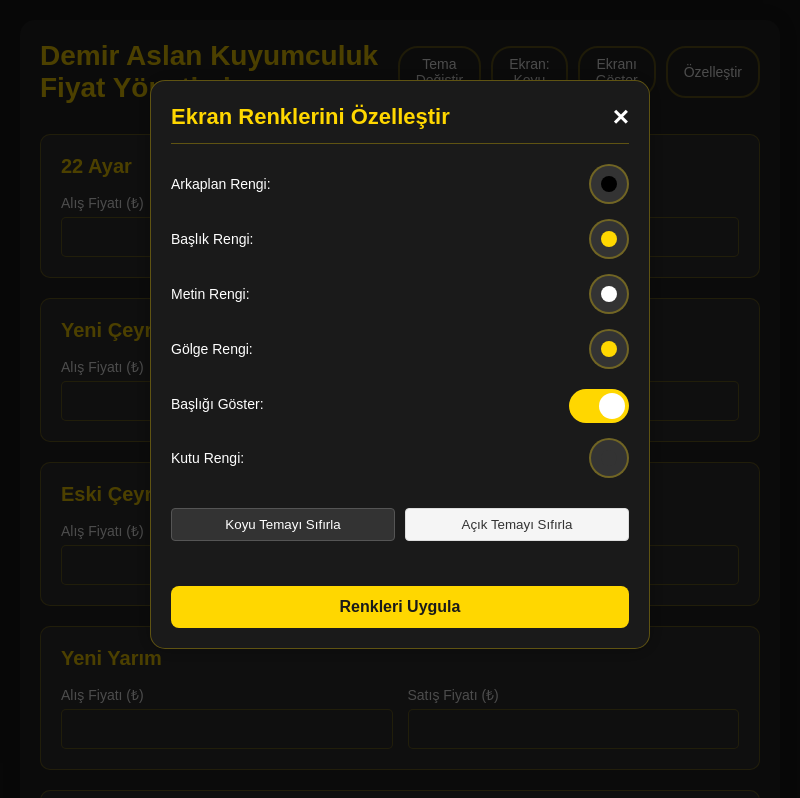
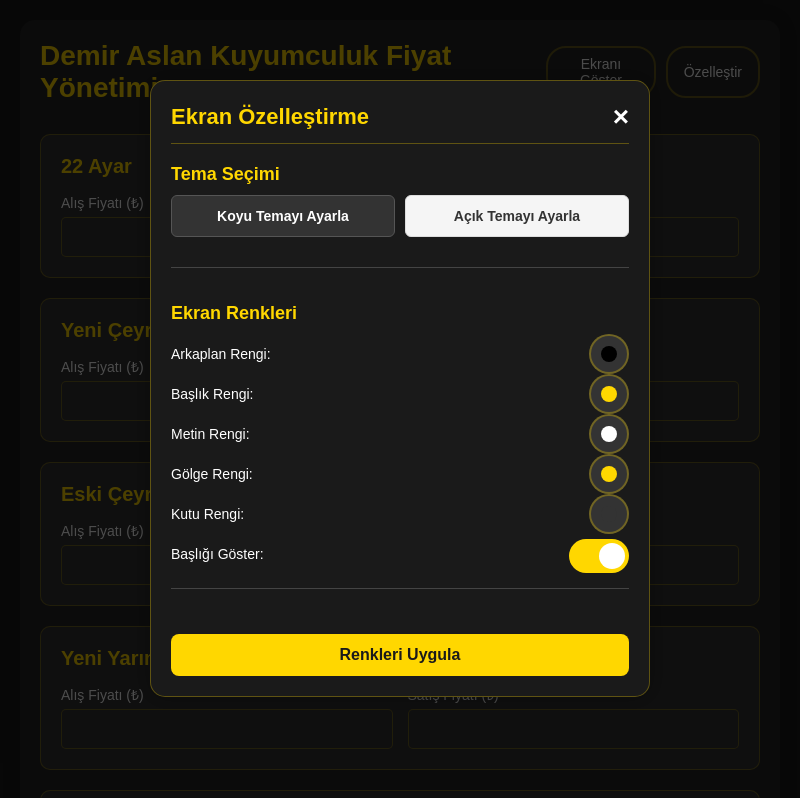
Before and after one commit to kemalozyon/DemirAslan, an Electron app: page index.html in a window 800 px wide. Both pictures are taken after a click on the button "Özelleştir". Shown: the top 798 px of the page. Drawn offline with Linux system fonts and the light colour scheme; no server answers.

Commit message:
dark and light mode arranged

```diff
--- a/index.html
+++ b/index.html
@@ -411,6 +411,57 @@
       background-color: #fff;
       box-shadow: 0 2px 8px rgba(0, 0, 0, 0.1);
     }
+
+    .theme-buttons {
+      display: flex;
+      justify-content: space-between;
+      gap: 10px;
+      margin-bottom: 15px;
+    }
+
+    .theme-buttons .reset-dark,
+    .theme-buttons .reset-light {
+      flex: 1;
+      padding: 12px 10px;
+      font-weight: bold;
+      font-size: 14px;
+      border-radius: 6px;
+      transition: all 0.3s ease;
+    }
+
+    .theme-buttons .reset-dark:hover,
+    .theme-buttons .reset-light:hover {
+      transform: translateY(-2px);
+    }
+
+    .customize-section {
+      margin-bottom: 20px;
+      border-bottom: 1px solid #444;
+      padding-bottom: 15px;
+    }
+
+    .customize-section h3 {
+      margin: 0 0 10px;
+      font-size: 18px;
+      color: #ffd700;
+    }
+
+    .theme-toggle-btn {
+      padding: 10px 15px;
+      background-color: #333;
+      color: #fff;
+      border: 1px solid #555;
+      border-radius: 4px;
+      cursor: pointer;
+      font-size: 14px;
+      margin-bottom: 10px;
+      transition: all 0.3s ease;
+    }
+
+    .theme-toggle-btn:hover {
+      background-color: #444;
+      border-color: #777;
+    }
   </style>
 </head>
 <body>
@@ -418,8 +469,6 @@
     <div class="header-container">
       <h1>Demir Aslan Kuyumculuk Fiyat Yönetimi</h1>
       <div class="header-buttons">
-        <button class="theme-toggle" onclick="toggleTheme()">Tema Değiştir</button>
-        <button class="display-theme-toggle" onclick="toggleDisplayTheme()">Ekran Teması</button>
         <button class="display-toggle" onclick="toggleDisplay()">Ekranı Göster</button>
         <button class="customize-toggle" onclick="toggleCustomizeModal()">Özelleştir</button>
       </div>
@@ -429,10 +478,20 @@
     <div id="customizeModal" class="customize-modal">
       <div class="customize-modal-content">
         <div class="customize-header">
-          <h2>Ekran Renklerini Özelleştir</h2>
+          <h2>Ekran Özelleştirme</h2>
           <span class="customize-close" onclick="toggleCustomizeModal()">&times;</span>
         </div>
         <div class="customize-body">
+          <div class="customize-section">
+            <h3>Tema Seçimi</h3>
+            <div class="theme-buttons">
+              <button class="reset-dark" onclick="resetToDarkMode()">Koyu Temayı Ayarla</button>
+              <button class="reset-light" onclick="resetToLightMode()">Açık Temayı Ayarla</button>
+            </div>
+          </div>
+
+          <div class="customize-section">
+            <h3>Ekran Renkleri</h3>
             <div class="color-picker-group">
               <label for="bgColorPicker">Arkaplan Rengi:</label>
               <input type="color" id="bgColorPicker" value="#000000">
@@ -449,6 +508,10 @@
               <label for="shadowColorPicker">Gölge Rengi:</label>
               <input type="color" id="shadowColorPicker" value="#ffd700">
             </div>
+            <div class="color-picker-group">
+              <label for="boxColorPicker">Kutu Rengi:</label>
+              <input type="color" id="boxColorPicker" value="#333333">
+            </div>
             <div class="toggle-group">
               <label for="titleToggle">Başlığı Göster:</label>
               <div class="toggle-switch">
@@ -456,14 +519,8 @@
                 <span class="toggle-slider"></span>
               </div>
             </div>
-          <div class="color-picker-group">
-            <label for="boxColorPicker">Kutu Rengi:</label>
-            <input type="color" id="boxColorPicker" value="#333333">
           </div>
-          <div class="reset-buttons">
-            <button class="reset-dark" onclick="resetToDarkMode()">Koyu Temayı Sıfırla</button>
-            <button class="reset-light" onclick="resetToLightMode()">Açık Temayı Sıfırla</button>
-          </div>
+
           <button class="apply-colors" onclick="applyCustomColors()">Renkleri Uygula</button>
         </div>
       </div>
@@ -646,10 +703,6 @@
 
       // Notify main process about display theme change
       window.electron.send('display-theme-change', currentDisplayTheme);
-
-      // Update button text to indicate current state
-      const displayThemeButton = document.querySelector('.display-theme-toggle');
-      displayThemeButton.textContent = currentDisplayTheme === 'light' ? 'Ekran: Açık' : 'Ekran: Koyu';
     }
 
     // Toggle display window visibility
@@ -666,9 +719,6 @@
 
     // Initialize display buttons text
     document.addEventListener('DOMContentLoaded', function() {
-      const displayThemeButton = document.querySelector('.display-theme-toggle');
-      displayThemeButton.textContent = 'Ekran: Koyu';
-
       const displayToggleButton = document.querySelector('.display-toggle');
       displayToggleButton.textContent = 'Ekranı Göster';
     });
@@ -820,6 +870,7 @@
 
     // Reset to dark mode
     function resetToDarkMode() {
+      // Set display colors
       document.getElementById('bgColorPicker').value = '#000000';
       document.getElementById('titleColorPicker').value = '#ffd700';
       document.getElementById('textColorPicker').value = '#ffffff';
@@ -840,9 +891,17 @@
       // Send color config to main process
       window.electron.send('update-display-colors', colorConfig);
 
+      // Also set app theme to dark if it's currently light
+      const body = document.body;
+      if (body.hasAttribute('data-theme')) {
+        body.removeAttribute('data-theme');
+        // Notify main process about theme change
+        window.electron.send('theme-change', 'dark');
+      }
+
       // Show success message
       const status = document.getElementById('status');
-      status.textContent = 'Koyu tema ayarları uygulandı';
+      status.textContent = 'Koyu tema ayarlandı';
       status.className = 'status success';
 
       // Hide the modal
@@ -856,6 +915,7 @@
 
     // Reset to light mode
     function resetToLightMode() {
+      // Set display colors
       document.getElementById('bgColorPicker').value = '#ffffff';
       document.getElementById('titleColorPicker').value = '#d4af37';
       document.getElementById('textColorPicker').value = '#000000';
@@ -876,9 +936,17 @@
       // Send color config to main process
       window.electron.send('update-display-colors', colorConfig);
 
+      // Also set app theme to light if it's currently dark
+      const body = document.body;
+      if (!body.hasAttribute('data-theme')) {
+        body.setAttribute('data-theme', 'light');
+        // Notify main process about theme change
+        window.electron.send('theme-change', 'light');
+      }
+
       // Show success message
       const status = document.getElementById('status');
-      status.textContent = 'Açık tema ayarları uygulandı';
+      status.textContent = 'Açık tema ayarlandı';
       status.className = 'status success';
 
       // Hide the modal
```
Lines whose indentation alone changed are shown as unchanged.
